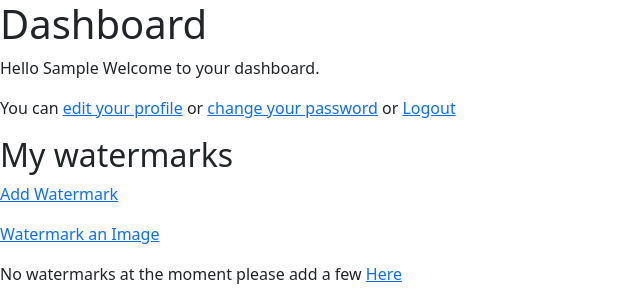
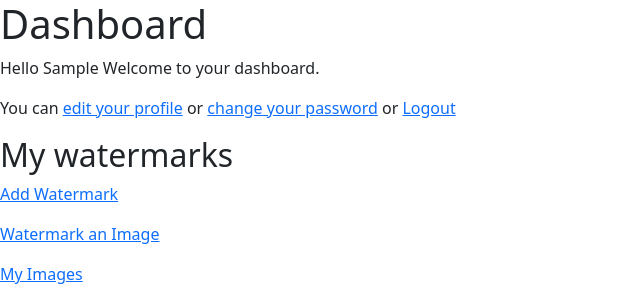
Before and after one commit to antonnifo/Django-watermark, a Django app: template human/templates/human/dashboard.html in a window 1280 px wide. Shown: the top 302 px of the page, without its empty margins (0-640 px from the left). Run offline with Django 4.2, Linux system fonts and the light colour scheme; the template is opened without the code that fills it, so the values that code supplies are empty; the visitor is signed in with stand-in values (Sample User, id 1); parts of the project's set-up code (start-up, migrations or seed data) failed here and were passed over.

Commit message:
add link to list images

```diff
--- a/human/templates/human/dashboard.html
+++ b/human/templates/human/dashboard.html
@@ -13,6 +13,7 @@
     <h2>My watermarks </h2>
     <p> <a href="{% url "images:add_watermark" %}">Add Watermark</a></p>
     <p> <a href="{% url "images:add_image" %}">Watermark an Image</a></p>
+    <p> <a href="{% url "images:list_images" %}">My Images</a></p>
     <table class="table">
     <thead>
         <tr>
```
